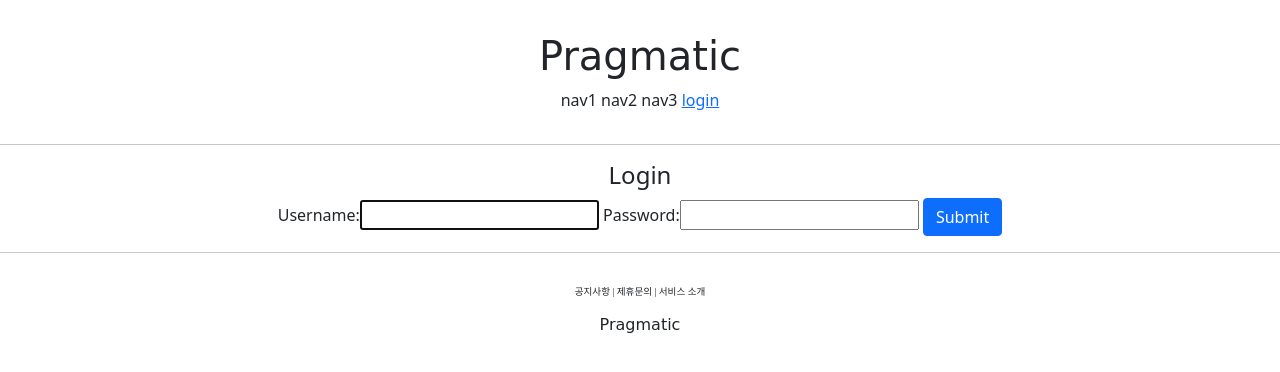
After one commit to kingh2160/DO_Pinterest, a Django app: page /account/login/ in a window 1280 px wide. The commit adds this page. Shown: the top 372 px of the page. Run offline with Django 3.2, Linux system fonts and the light colour scheme; some web fonts are replaced.

Commit message:
django course 22 commit

```diff
--- /dev/null
+++ b/accountapp/templates/accountapp/login.html
@@ -0,0 +1,16 @@
+{% extends 'base.html' %}
+{% block content %}
+
+    <div style="text-align: center">
+        <div>
+            <h4> Login </h4>
+        </div>
+        <div>
+            <form action="" method="POST">
+                {% csrf_token %}
+                {{ form }}
+                <input type="submit" class="btn btn-primary">
+            </form>
+        </div>
+    </div>
+{% endblock %}
--- a/accountapp/urls.py
+++ b/accountapp/urls.py
@@ -1,3 +1,4 @@
+from django.contrib.auth.views import LoginView, LogoutView
 from django.urls import path
 
 from accountapp.views import hello_world, AccountCreateView
@@ -5,5 +6,7 @@ from accountapp.views import hello_world, AccountCreateView
 app_name = "accountapp"
 urlpatterns = [
     path('hello_world/', hello_world, name='hello_world'),
+    path('login/', LoginView.as_view(template_name="accountapp/login.html"), name='login'),
+    path('logout/', LogoutView.as_view(), name='logout'),
     path('create/', AccountCreateView.as_view(), name='create'),
 ]
--- a/pragmatic/settings.py
+++ b/pragmatic/settings.py
@@ -14,6 +14,8 @@ from pathlib import Path
 
 import environ
 import os
+
+from django.urls import reverse_lazy
 
 env = environ.Env(
     # set casting, default value
@@ -143,3 +145,6 @@ STATICFILES_DIRS = [
 # https://docs.djangoproject.com/en/3.2/ref/settings/#default-auto-field
 
 DEFAULT_AUTO_FIELD = 'django.db.models.BigAutoField'
+
+LOGIN_REDIRECT_URL = reverse_lazy('accountapp:hello_world')
+LOGOUT_REDIRECT_URL = reverse_lazy('accountapp:login')
--- a/templates/header.html
+++ b/templates/header.html
@@ -7,7 +7,15 @@
             <span> nav1 </span>
             <span> nav2 </span>
             <span> nav3 </span>
-            <span> nav4 </span>
+            {% if not user.is_authenticated %}
 
+            <a href="{% url 'accountapp:login' %}?next={{ request.path }}">
+                <span> login </span>
+            </a>
+            {% else %}
+            <a href="{% url 'accountapp:logout' %}?next={{ request.path }}">
+                <span> logout </span>
+            </a>
+            {% endif %}
         </div>
     </div>
```
